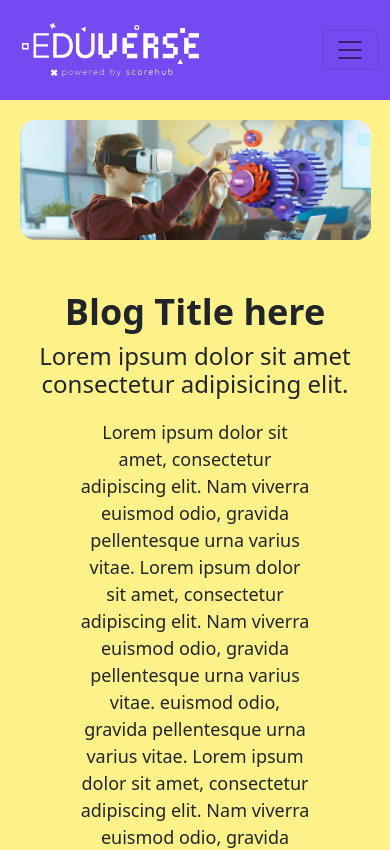
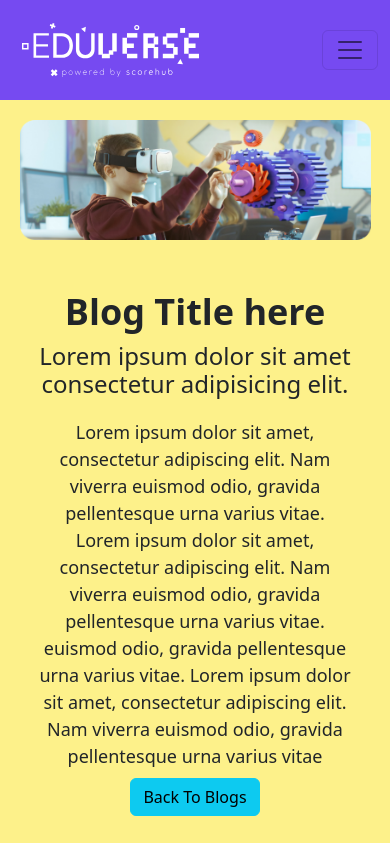
Before and after one commit to basemEk/Scorehub, a React (Create React App) app: page /blogs/blog-details in a window 390 px wide. Shown: the top 850 px of the page. Built offline with nearby package versions, Linux system fonts and the light colour scheme.

Commit message:
no blogs

```diff
--- a/src/App.js
+++ b/src/App.js
@@ -2,7 +2,7 @@ import React from "react";
 import Navbar from "./components/Navbar/Navbar";
 import { Routes, Route } from "react-router-dom";
 import Home from './pages/Home/Home';
-import Footer from './components/Footer/Footer'
+import Footer from './components/Footer/Footer';
 import About from "./pages/About/About";
 import OurFounder from "./pages/OurFounder/OurFounder";
 import Courses from "./pages/Courses/Courses";
@@ -16,13 +16,15 @@ import Blog from "./pages/Blog/Blog";
 import BlogDetails from "./pages/BlogDetails/BlogDetails";
 import ScatteredItems from "./components/ScatterdItems/ScatterdItems";
 import ForgetPassword from "./pages/ForgetPassword/ForgetPassword";
+// import NoBlogs from "./pages/NoBlogs/NoBlogs";
+
 
 
 function App() {
   return (
     <div className="rootComponent">
       <Navbar />
-      <ScatteredItems />
+      {/* <ScatteredItems /> */}
 
       <Routes>
          <Route exact path="/" element={<Home />} />
@@ -37,6 +39,7 @@ function App() {
          <Route path="/blogs" element={<Blog />} />
          <Route path="/blogs/blog-details" element={<BlogDetails />} />
          <Route path="/forget-password" element={<ForgetPassword />} />
+         {/* <Route path="/no-blogs" element={<NoBlogs />} /> */}
       </Routes>
 
       <Footer />
--- a/src/pages/Blog/Blog.js
+++ b/src/pages/Blog/Blog.js
@@ -1,14 +1,19 @@
-import React from 'react'
-import './Blog.css';
-import Chatbot from '../../components/Chatbot/Chatbot'
-import cbot from '../../assets/chatbot.png'
+import React from "react";
+import "./Blog.css";
+import Chatbot from "../../components/Chatbot/Chatbot";
+import cbot from "../../assets/chatbot.png";
+import NoBlogs from "../NoBlogs/NoBlogs";
 
 const blogs = [1, 2, 3, 4, 5, 6];
 
-const BlogCard = ({blog}) => (
+const BlogCard = ({ blog }) => (
   <div className="blog-wrapper">
     <div className="blog-square">
-        <img src="https://encrypted-tbn0.gstatic.com/images?q=tbn:ANd9GcSDeegHFQgnzvog9sHSdnTq5U3Qs7CaNS_3PA&usqp=CAU" alt={`photos for item `} className="blog-img" />
+      <img
+        src="https://encrypted-tbn0.gstatic.com/images?q=tbn:ANd9GcSDeegHFQgnzvog9sHSdnTq5U3Qs7CaNS_3PA&usqp=CAU"
+        alt={`photos for item `}
+        className="blog-img"
+      />
       <div className="blog-h1">Blog Title comes here</div>
       <p>
         {`Lorem ipsum dolor sit amet consectetur adipisicing elit Assumenda, ullam. Assumenda, ullam
@@ -23,18 +28,21 @@ const BlogCard = ({blog}) => (
   </div>
 );
 
-
-
 export default function Blog() {
-
   return (
     <div>
-    <Chatbot cbot={cbot}/>
+      {blogs == 0 ? (
+        <NoBlogs />
+      ) : (
+        <>
+          <Chatbot cbot={cbot} />
           <div className="blog-wrapper">
-            {blogs.map(blog => (
+            {blogs.map((blog) => (
               <BlogCard key={blog} blog={blog} />
             ))}
           </div>
+        </>
+      )}
     </div>
-  )
+  );
 }
--- a/src/pages/BlogDetails/BlogDetails.css
+++ b/src/pages/BlogDetails/BlogDetails.css
@@ -1,5 +1,6 @@
 .blog-detail-wrapper {
     background-color: #FDF18A;
+    padding-bottom: 7%;
 }
 
 .blogDetail-title {
@@ -19,7 +20,7 @@
     font-size: 18px;
     line-height: 1.5;
     margin: 0 20%;
-    padding-bottom: 5%;
+    padding-bottom: 2%;
     text-align: center;
   }
 
@@ -33,12 +34,22 @@
     margin-bottom: 50px;
   }
 
+  .back-to-blogs {
+    display: block;
+    margin: 0 auto;
+  }
+
+
 
 
   @media (max-width: 768px) {
     .blogDetail-image {
         height: 100%;
         width: 90%;
+    }
+
+    .blogDetail-content {
+      margin: 0 10%;
     }
   }
 
--- a/src/pages/BlogDetails/BlogDetails.js
+++ b/src/pages/BlogDetails/BlogDetails.js
@@ -1,6 +1,7 @@
 import React from 'react'
 import './BlogDetails.css'
 import BlogImg from '../../assets/vr-kid.png'
+import { Link } from 'react-router-dom'
 
 export default function BlogDetails() {
   return (
@@ -15,6 +16,12 @@ export default function BlogDetails() {
           euismod odio, gravida pellentesque urna varius vitae. euismod odio, gravida pellentesque urna varius vitae. Lorem ipsum dolor sit amet, consectetur adipiscing elit. Nam viverra
           euismod odio, gravida pellentesque urna varius vitae
         </p>
+
+        <div className='btb-btn'>
+          <Link to="/blogs" style={{textDecoration:"none"}}>
+            <button className='btn btn-info back-to-blogs'>Back To Blogs</button>
+          </Link>
+        </div>
     </div>
     </>
 
--- a/src/pages/ForgetPassword/ForgetPassword.js
+++ b/src/pages/ForgetPassword/ForgetPassword.js
@@ -59,7 +59,7 @@ const ForgetPassword = () => {
                     {(validate.validate && validate.validate.email) ? validate.validate.email[0] : ''}
                 </div>
              <br/>
-            <input type="submit" className="btn forget-btn" value="Send Email" />
+            <input type="submit" className="btn forget-btn" value="Send Password Reset Link" />
         </form>
     </div>
     </div>
--- /dev/null
+++ b/src/pages/NoBlogs/NoBlogs.css
@@ -0,0 +1,30 @@
+.noBlogs-wrapper {
+    position: relative;
+    color: white;
+    background-color: #8FB437;
+    height: 600px;
+    z-index: -1;
+}
+
+.blog-noblogs {
+    position: absolute;
+    right: 68% !important;
+    top: 10%;
+    left: 5%;
+}
+
+.blog-noblogs > p {
+    color: white;
+    font-weight: lighter;
+}
+
+.notAvailableBlogs {
+    position: absolute;
+    top: 50%;
+    left: 50%;
+    transform: translate(-50%, -50%);
+}
+
+/* .scat-noblogs {
+    z-index: 1000 !important;
+} */
--- /dev/null
+++ b/src/pages/NoBlogs/NoBlogs.js
@@ -0,0 +1,21 @@
+import React from 'react'
+import './NoBlogs.css'
+import Chatbot from '../../components/Chatbot/Chatbot'
+import cbot from '../../assets/chatbot.png'
+// import ScatteredItems from '../../components/ScatterdItems/ScatterdItems'
+
+export default function NoBlogs() {
+  return (
+    <div className='noBlogs-wrapper'>
+      {/* <ScatteredItems className="scat-noblogs"/> */}
+      <Chatbot cbot={cbot}/>
+      <div className='blog-noblogs'>
+        <h1>BLOG</h1>
+        <p>Few lines about our blogs Lorem ipsum dolor sit amet consectetur .</p>
+      </div>
+      <div className='notAvailableBlogs'>
+        <h1>NO BLOGS ARE AVAILABLE</h1>
+      </div>
+    </div>
+  )
+}
```
Lines whose indentation alone changed are shown as unchanged.
